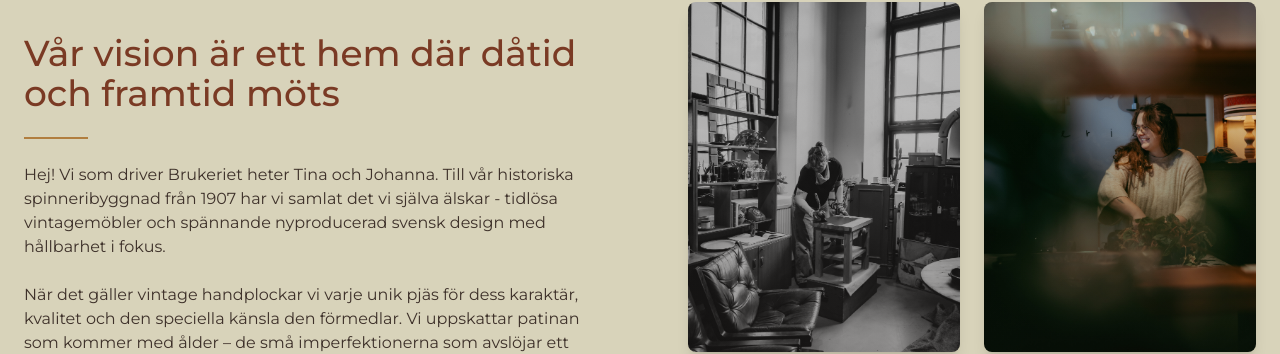
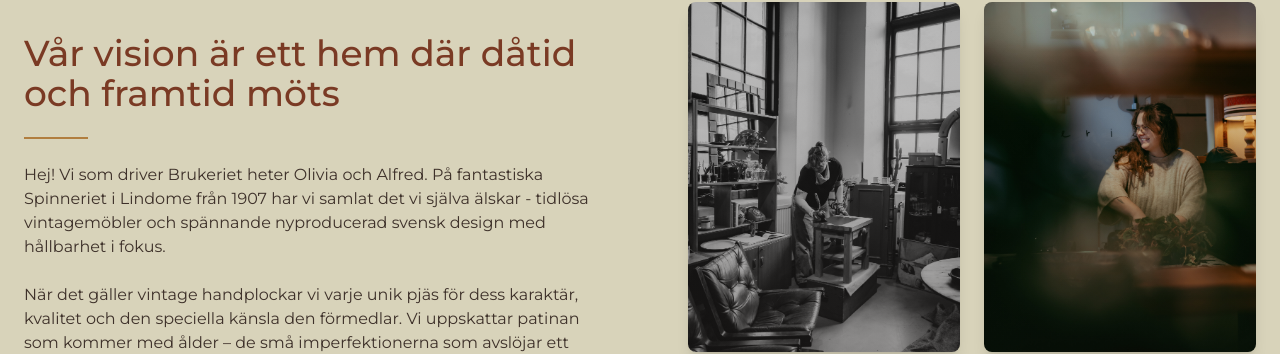
Before and after one commit to alfredgunnar/brukeriet-lovable-website, a React (Vite) app: page / in a window 1280 px wide. Shown: the part 894-1248 px from the top of the page. Built offline with nearby package versions, Linux system fonts and the light colour scheme.

Commit message:
Update vision section text
Updates the text content within the vision section.

```diff
--- a/src/components/VisionSection.tsx
+++ b/src/components/VisionSection.tsx
@@ -47,7 +47,7 @@ const VisionSection = () => {
               <div className="w-16 h-[2px] bg-custom-gold"></div>
 
               <p className="text-custom-brown">
-                Hej! Vi som driver Brukeriet heter Tina och Johanna. Till vår historiska spinneribyggnad från 1907 har vi samlat det vi själva älskar - tidlösa vintagemöbler och spännande nyproducerad svensk design med hållbarhet i fokus.
+                Hej! Vi som driver Brukeriet heter Olivia och Alfred. På fantastiska Spinneriet i Lindome från 1907 har vi samlat det vi själva älskar - tidlösa vintagemöbler och spännande nyproducerad svensk design med hållbarhet i fokus.
               </p>
 
               <p className="text-custom-brown">
```
